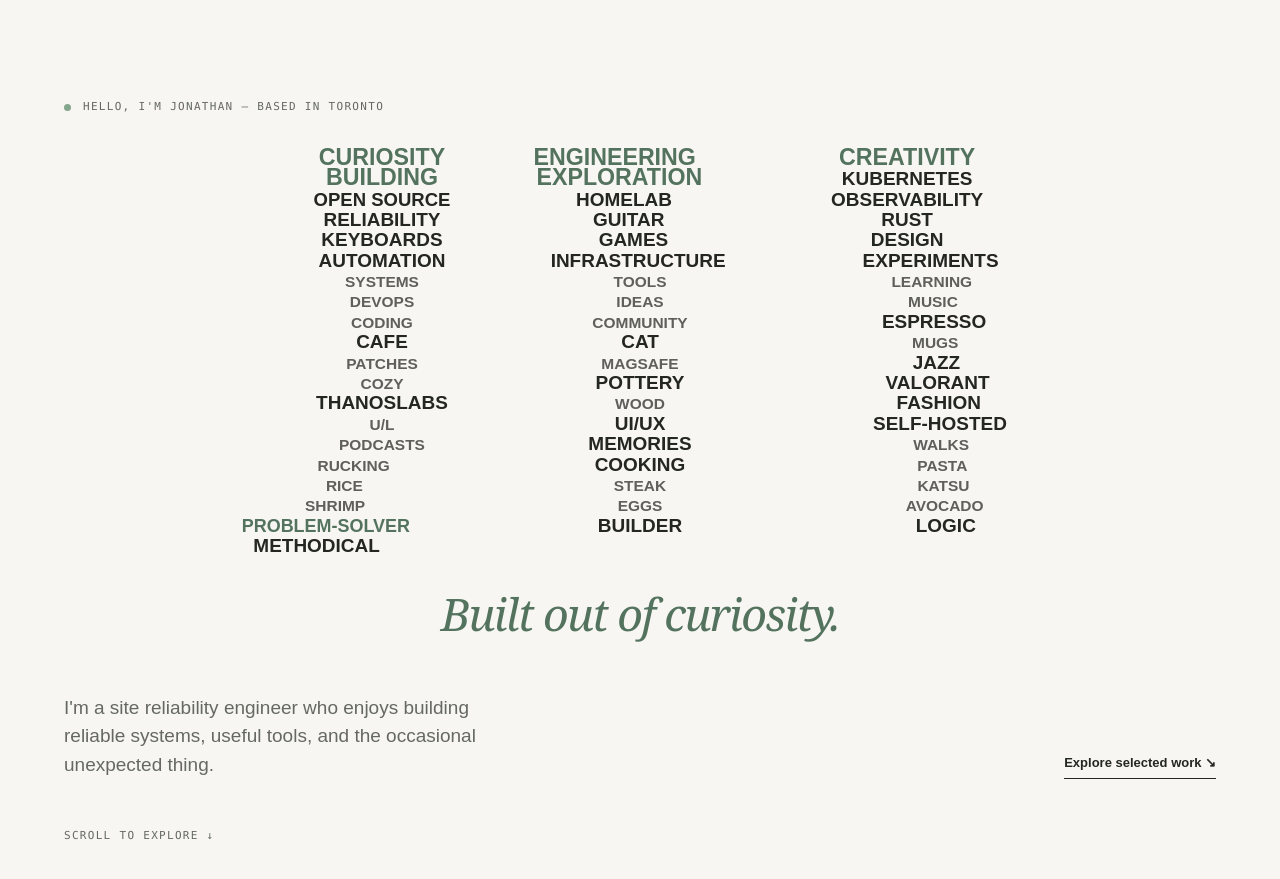
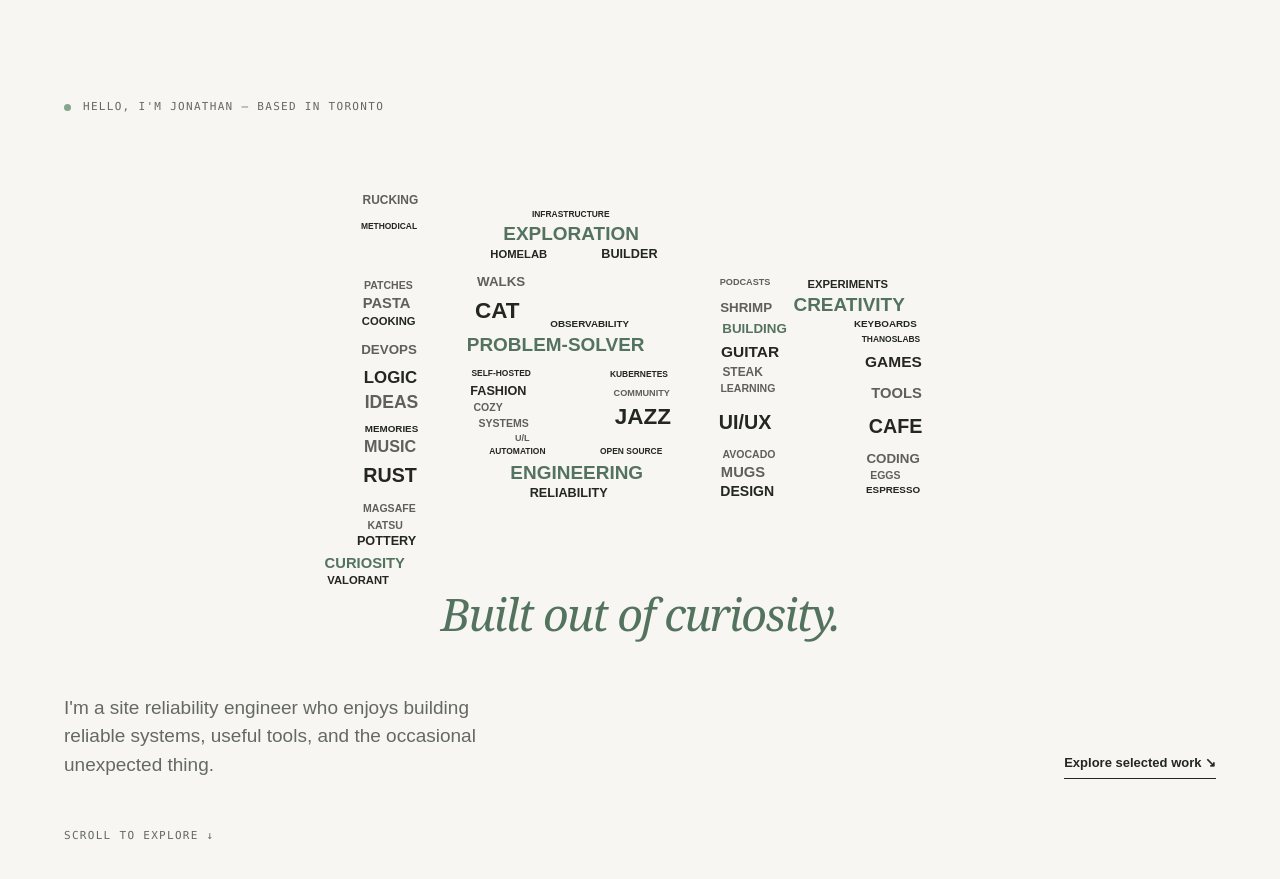
Before and after one commit to j6nca/j6nca, a Next.js app: page / in a window 1280 px wide. Shown: the part 1880-2759 px from the top of the page. Built offline with nearby package versions, Linux system fonts and the light colour scheme.

Commit message:
fix: pack horizontal word rectangles into actual j6n letter strokes without clipping

```diff
--- a/src/app/components/WordCloud.jsx
+++ b/src/app/components/WordCloud.jsx
@@ -1,68 +1,121 @@
+'use client'
+
+import { useEffect, useState } from 'react'
 import { cloudWords } from './wordCloudWords'
 
-// Construct the lettering from complete words, never from a clipping mask.
-// Each column traces a loose j / 6 / n silhouette; every term stays horizontal.
+const WIDTH = 1200
+const HEIGHT = 660
+const GAP = 5
 const normalize = value => value.trim().replace(/\s+/g, ' ').toLocaleLowerCase('en')
-const columns = [
-  { center: 195, width: 285 },
-  { center: 600, width: 375 },
-  { center: 1005, width: 325 },
-]
-const lineHeight = 29
-const top = 48
 
-function placeWords(words) {
-  const groups = [[], [], []]
-  words.forEach((word, index) => groups[index % 3].push(word))
-  return groups.flatMap((group, column) => {
-    const { center, width } = columns[column]
-    return group.map((word, row) => {
-      const count = group.length
-      const progress = count > 1 ? row / (count - 1) : 0
-      // Loose letterform contours, without ever cutting into the text.
-      let offset = 0
-      let available = width
-      if (column === 0) {
-        // j: narrow upright and a gentle hook at the bottom.
-        offset = progress > .78 ? -55 * ((progress - .78) / .22) : 38
-        available = progress < .16 ? width * .66 : width * .8
-      } else if (column === 1) {
-        // 6: upper curve and a broad lower bowl.
-        offset = progress < .3 ? -36 * (1 - progress / .3) : 0
-        available = progress > .4 && progress < .7 ? width * .72 : width
-      } else {
-        // n: left stem, arched top, and rightward lower sweep.
-        offset = progress < .25 ? -25 : 30 * progress
-        available = progress < .3 ? width * .82 : width * .9
+// Pack complete horizontal words *inside* the actual letter strokes.
+// Unlike a clipPath, this rejects any position that would truncate a word.
+function layoutWords(words) {
+  const canvas = document.createElement('canvas')
+  canvas.width = WIDTH
+  canvas.height = HEIGHT
+  const ctx = canvas.getContext('2d', { willReadFrequently: true })
+  if (!ctx) return []
+
+  ctx.fillStyle = '#fff'
+  ctx.fillRect(0, 0, WIDTH, HEIGHT)
+  ctx.fillStyle = '#000'
+  ctx.font = '900 610px Arial, sans-serif'
+  ctx.textAlign = 'center'
+  ctx.textBaseline = 'alphabetic'
+  const glyphWidth = ctx.measureText('j6n').width
+  ctx.save()
+  ctx.translate(WIDTH / 2, 0)
+  ctx.scale(Math.min(1, 1090 / glyphWidth), 1)
+  ctx.fillText('j6n', 0, 525)
+  ctx.restore()
+
+  const pixels = ctx.getImageData(0, 0, WIDTH, HEIGHT).data
+  const stride = WIDTH + 1
+  const integral = new Uint32Array(stride * (HEIGHT + 1))
+  for (let y = 1; y <= HEIGHT; y++) {
+    let row = 0
+    for (let x = 1; x <= WIDTH; x++) {
+      const i = ((y - 1) * WIDTH + x - 1) * 4
+      row += pixels[i] < 80 ? 1 : 0
+      integral[y * stride + x] = integral[(y - 1) * stride + x] + row
+    }
+  }
+  const ink = (x, y, w, h) => {
+    const x2 = x + w
+    const y2 = y + h
+    return integral[y2 * stride + x2] - integral[y * stride + x2] -
+      integral[y2 * stride + x] + integral[y * stride + x]
+  }
+
+  const placed = []
+  const ordered = [...words].sort((a, b) =>
+    b.weight - a.weight || b.text.length - a.text.length
+  )
+  const intersects = (a, b) =>
+    a.x < b.x + b.width + GAP && a.x + a.width + GAP > b.x &&
+    a.y < b.y + b.height + GAP && a.y + a.height + GAP > b.y
+
+  ordered.forEach((word, index) => {
+    const preferred = word.weight === 3 ? 43 : word.weight === 2 ? 32 : 25
+    let best = null
+    for (let fontSize = preferred; fontSize >= 12 && !best; fontSize -= 2) {
+      ctx.font = `800 ${fontSize}px Arial, sans-serif`
+      const width = Math.ceil(ctx.measureText(word.text).width) + 4
+      const height = Math.ceil(fontSize * 1.05)
+      if (width >= WIDTH) continue
+      const candidates = []
+      // Offset each search to avoid a visually mechanical row/column grid.
+      const xStart = (index * 17) % 9
+      const yStart = (index * 11) % 9
+      for (let y = yStart; y + height < HEIGHT; y += 9) {
+        for (let x = xStart; x + width < WIDTH; x += 9) {
+          const box = { x, y, width, height }
+          if (placed.some(other => intersects(box, other))) continue
+          // Every pixel of the word's bounding box must be inside the glyph.
+          if (ink(x, y, width, height) < width * height * .985) continue
+          // Prefer a spread across the silhouette, not vertical stacks.
+          const nearest = placed.length
+            ? Math.min(...placed.map(other => Math.hypot(
+                x + width / 2 - (other.x + other.width / 2),
+                y + height / 2 - (other.y + other.height / 2)
+              )))
+            : 200
+          const score = nearest + ((x * 13 + y * 7 + index * 19) % 31)
+          candidates.push({ ...box, score, fontSize })
+        }
       }
-      const preferred = word.weight === 3 ? 33 : word.weight === 2 ? 27 : 22
-      // Approximate text width conservatively so long terms fit entirely.
-      const estimatedUnits = [...word.text].reduce((sum, char) =>
-        sum + (char === ' ' ? .34 : char === 'I' || char === 'L' ? .38 : .68), 0)
-      const size = Math.max(14, Math.min(preferred, available / Math.max(estimatedUnits, 1)))
-      return { ...word, x: center + offset, y: top + row * lineHeight, size }
-    })
+      if (candidates.length) {
+        candidates.sort((a, b) => b.score - a.score)
+        best = candidates[0]
+      }
+    }
+    if (best) placed.push({ ...best, ...word })
   })
+  return placed
 }
 
 export default function WordCloud() {
-  const uniqueWords = cloudWords.filter((word, index, words) =>
-    words.findIndex(candidate => normalize(candidate.text) === normalize(word.text)) === index
-  )
-  const placements = placeWords(uniqueWords)
+  const [placements, setPlacements] = useState([])
+  useEffect(() => {
+    const unique = cloudWords.filter((word, index, words) =>
+      words.findIndex(candidate => normalize(candidate.text) === normalize(word.text)) === index
+    )
+    setPlacements(layoutWords(unique))
+  }, [])
 
   return (
     <div className="editorial-wordcloud">
       <h1 id="editorial-heading" className="editorial-visually-hidden">Built out of curiosity.</h1>
-      <svg viewBox="0 0 1200 660" preserveAspectRatio="xMidYMid meet" role="img" aria-label="j6n shaped from complete, horizontal words about engineering, creativity and personal interests">
+      <svg viewBox="0 0 1200 660" preserveAspectRatio="xMidYMid meet" role="img" aria-label="j6n formed from unique, horizontal words about engineering, creativity and personal interests">
         <g fontFamily="Arial, Helvetica, sans-serif" fontWeight="800">
           {placements.map(word => (
             <text
               key={normalize(word.text)}
-              x={word.x}
-              y={word.y}
+              x={word.x + word.width / 2}
+              y={word.y + word.height * .84}
               textAnchor="middle"
-              fontSize={word.size}
+              fontSize={word.fontSize}
               className={`editorial-cloud-word editorial-cloud-weight-${word.weight}`}
             >{word.text}</text>
           ))}
```
